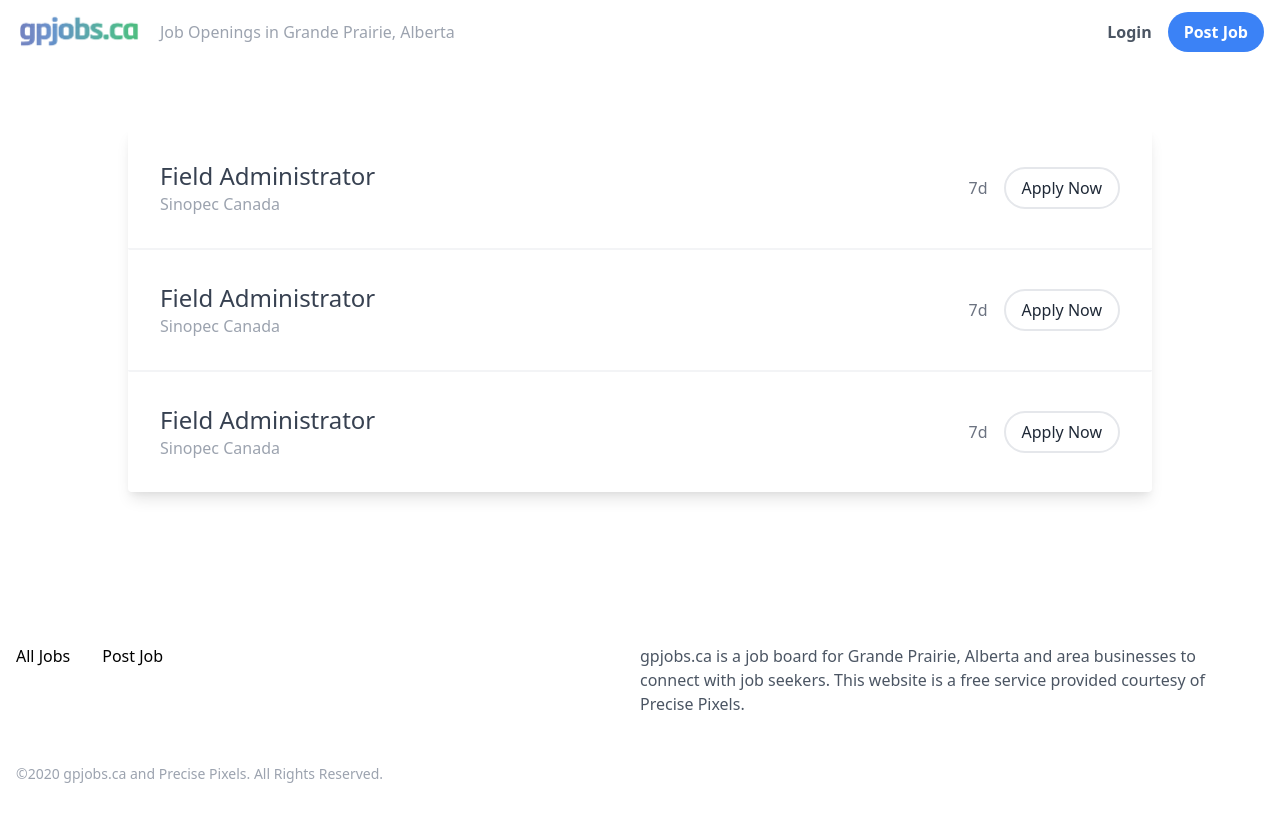
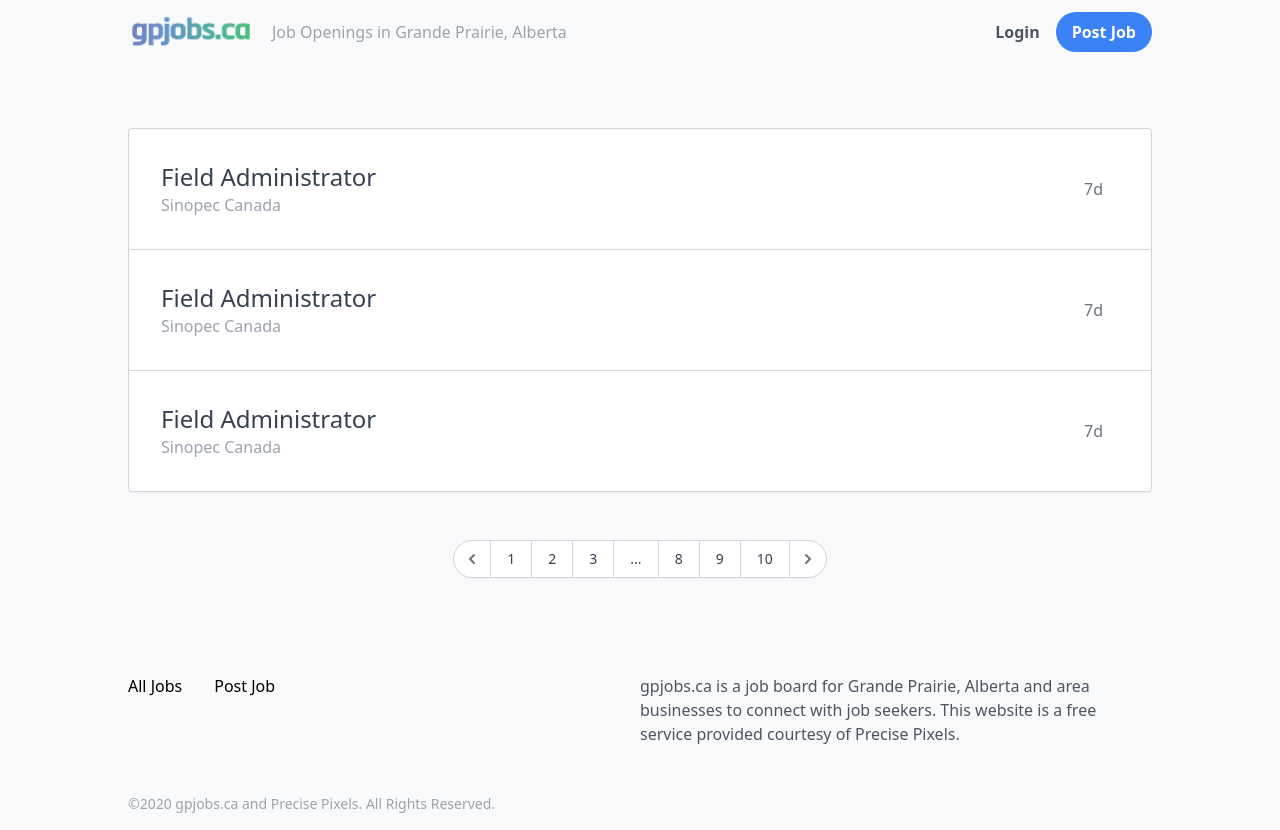
Before and after one commit to gpjobsca/gpjobsca-web-app, a Next.js app: page / in a window 1280 px wide. Before the commit the page ends 800 px from the top, so only its background shows below. Built offline with nearby package versions, Linux system fonts and the light colour scheme.

Commit message:
Pagination on index

```diff
--- a/components/layout.js
+++ b/components/layout.js
@@ -1,12 +1,12 @@
 import Head from 'next/head';
 import Link from 'next/link';
 
-const name = 'Todd Smith-Salter';
 export const siteTitle = 'gpjobs.ca';
 
 export default function Layout({ children, home }) {
   return (
-    <div className="container mx-auto min-h-screen px-4 flex flex-col">
+    <div className="min-h-screen px-4 flex flex-col bg-gray-50">
+      <div className="container mx-auto max-w-5xl min-h-screen flex flex-col">
         <Head>
           <link rel="shortcut icon" href="/favicon.ico" type="image/x-icon" />
           <meta
@@ -17,7 +17,7 @@
 
         <header>
           <nav>
-          <div className="">
+            <div>
               <div className="flex items-center justify-between h-24 md:h-16">
                 <div className="flex items-start flex-col md:flex-row md:items-center">
                   <div className="flex-shrink-0">
@@ -79,5 +79,6 @@
           </div>
         </footer>
       </div>
+    </div>
   );
 }
--- a/pages/index.js
+++ b/pages/index.js
@@ -7,10 +7,10 @@
       <Head>
         <title>{siteTitle}</title>
       </Head>
-      <div className="shadow-lg max-w-5xl mx-auto rounded">
+      <div className="bg-white shadow-sm mx-auto rounded border border-gray-300">
         <a
           href="/"
-          className="block p-8 border-b-2 border-gray-100 border-solid last:border-b-none rounded-sm hover:bg-gray-50"
+          className="group block p-8 border-b border-gray-300 border-solid last:border-b-0 rounded-sm hover:bg-gray-50"
         >
           <div className="flex justify-between items-center">
             <div className="mr-8">
@@ -18,11 +18,11 @@
               <h3 className="text-gray-400">Sinopec Canada</h3>
             </div>
             <div className="flex-shrink-0">
-              <div>
+              <div className="flex items-center">
                 <span className="mx-4 text-gray-500">7d</span>
                 <a
                   href="/"
-                  className="border-2 rounded-full px-4 py-2 text-gray-800 hover:text-white hover:bg-blue-500 hover:border-blue-500 transition-colors transition-75"
+                  className="hidden group-hover:block border border-gray-300 rounded-full px-4 py-2 text-gray-800 hover:text-white hover:bg-blue-500 hover:border-blue-500 transition-colors transition-75"
                 >
                   Apply Now
                 </a>
@@ -32,7 +32,7 @@
         </a>
         <a
           href="/"
-          className="block p-8 border-b-2 border-gray-100 border-solid last:border-b-none rounded-sm hover:bg-gray-50"
+          className="group block p-8 border-b border-gray-300 border-solid last:border-b-0 rounded-sm hover:bg-gray-50"
         >
           <div className="flex justify-between items-center">
             <div className="mr-8">
@@ -40,11 +40,11 @@
               <h3 className="text-gray-400">Sinopec Canada</h3>
             </div>
             <div className="flex-shrink-0">
-              <div>
+              <div className="flex items-center">
                 <span className="mx-4 text-gray-500">7d</span>
                 <a
                   href="/"
-                  className="border-2 rounded-full px-4 py-2 text-gray-800 hover:text-white hover:bg-blue-500 hover:border-blue-500 transition-colors transition-75"
+                  className="hidden group-hover:block border border-gray-300 rounded-full px-4 py-2 text-gray-800 hover:text-white hover:bg-blue-500 hover:border-blue-500 transition-colors transition-75"
                 >
                   Apply Now
                 </a>
@@ -54,7 +54,7 @@
         </a>
         <a
           href="/"
-          className="block p-8 border-b-2 border-gray-100 border-solid last:border-0 hover:bg-gray-50"
+          className="group block p-8 border-b border-gray-300 border-solid last:border-b-0 rounded-sm hover:bg-gray-50"
         >
           <div className="flex justify-between items-center">
             <div className="mr-8">
@@ -62,11 +62,11 @@
               <h3 className="text-gray-400">Sinopec Canada</h3>
             </div>
             <div className="flex-shrink-0">
-              <div>
+              <div className="flex items-center">
                 <span className="mx-4 text-gray-500">7d</span>
                 <a
                   href="/"
-                  className="border-2 rounded-full px-4 py-2 text-gray-800 hover:text-white hover:bg-blue-500 hover:border-blue-500 transition-colors transition-75"
+                  className="hidden group-hover:block border border-gray-300 rounded-full px-4 py-2 text-gray-800 hover:text-white hover:bg-blue-500 hover:border-blue-500 transition-colors transition-75"
                 >
                   Apply Now
                 </a>
@@ -75,6 +75,111 @@
           </div>
         </a>
       </div>
+
+      <div className="pt-12 flex items-center justify-center sm:px-6">
+        <div className="flex-1 flex justify-between sm:hidden">
+          <a
+            href="#"
+            className="relative inline-flex items-center px-4 py-2 border border-gray-300 text-sm font-medium rounded-md text-gray-700 bg-white hover:text-gray-500"
+          >
+            Previous
+          </a>
+          <a
+            href="#"
+            className="ml-3 relative inline-flex items-center px-4 py-2 border border-gray-300 text-sm font-medium rounded-md text-gray-700 bg-white hover:text-gray-500"
+          >
+            Next
+          </a>
+        </div>
+        <div className="hidden sm:flex-1 sm:flex sm:items-center sm:justify-center">
+          <div>
+            <nav
+              className="relative z-0 inline-flex shadow-sm rounded-full -space-x-px"
+              aria-label="Pagination"
+            >
+              <a
+                href="#"
+                className="relative inline-flex items-center px-2 py-2 rounded-l-full border border-gray-300 bg-white text-sm font-medium text-gray-500 hover:bg-gray-50"
+              >
+                <span className="sr-only">Previous</span>
+
+                <svg
+                  className="h-5 w-5"
+                  xmlns="http://www.w3.org/2000/svg"
+                  viewBox="0 0 20 20"
+                  fill="currentColor"
+                  aria-hidden="true"
+                >
+                  <path
+                    fillRule="evenodd"
+                    d="M12.707 5.293a1 1 0 010 1.414L9.414 10l3.293 3.293a1 1 0 01-1.414 1.414l-4-4a1 1 0 010-1.414l4-4a1 1 0 011.414 0z"
+                    clipRule="evenodd"
+                  />
+                </svg>
+              </a>
+              <a
+                href="#"
+                className="relative inline-flex items-center px-4 py-2 border border-gray-300 bg-white text-sm font-medium text-gray-700 hover:bg-gray-50"
+              >
+                1
+              </a>
+              <a
+                href="#"
+                className="relative inline-flex items-center px-4 py-2 border border-gray-300 bg-white text-sm font-medium text-gray-700 hover:bg-gray-50"
+              >
+                2
+              </a>
+              <a
+                href="#"
+                className="hidden md:inline-flex relative items-center px-4 py-2 border border-gray-300 bg-white text-sm font-medium text-gray-700 hover:bg-gray-50"
+              >
+                3
+              </a>
+              <span className="relative inline-flex items-center px-4 py-2 border border-gray-300 bg-white text-sm font-medium text-gray-700">
+                ...
+              </span>
+              <a
+                href="#"
+                className="hidden md:inline-flex relative items-center px-4 py-2 border border-gray-300 bg-white text-sm font-medium text-gray-700 hover:bg-gray-50"
+              >
+                8
+              </a>
+              <a
+                href="#"
+                className="relative inline-flex items-center px-4 py-2 border border-gray-300 bg-white text-sm font-medium text-gray-700 hover:bg-gray-50"
+              >
+                9
+              </a>
+              <a
+                href="#"
+                className="relative inline-flex items-center px-4 py-2 border border-gray-300 bg-white text-sm font-medium text-gray-700 hover:bg-gray-50"
+              >
+                10
+              </a>
+              <a
+                href="#"
+                className="relative inline-flex items-center px-2 py-2 rounded-r-full border border-gray-300 bg-white text-sm font-medium text-gray-500 hover:bg-gray-50"
+              >
+                <span className="sr-only">Next</span>
+
+                <svg
+                  className="h-5 w-5"
+                  xmlns="http://www.w3.org/2000/svg"
+                  viewBox="0 0 20 20"
+                  fill="currentColor"
+                  aria-hidden="true"
+                >
+                  <path
+                    fillRule="evenodd"
+                    d="M7.293 14.707a1 1 0 010-1.414L10.586 10 7.293 6.707a1 1 0 011.414-1.414l4 4a1 1 0 010 1.414l-4 4a1 1 0 01-1.414 0z"
+                    clipRule="evenodd"
+                  />
+                </svg>
+              </a>
+            </nav>
+          </div>
+        </div>
+      </div>
     </Layout>
   );
 }
--- a/tailwind.config.js
+++ b/tailwind.config.js
@@ -7,6 +7,7 @@
   variants: {
     extend: {
       borderWidth: ['last'],
+      display: ['hover', 'group-hover'],
     },
   },
   plugins: [],
```
Lines whose indentation alone changed are shown as unchanged.
